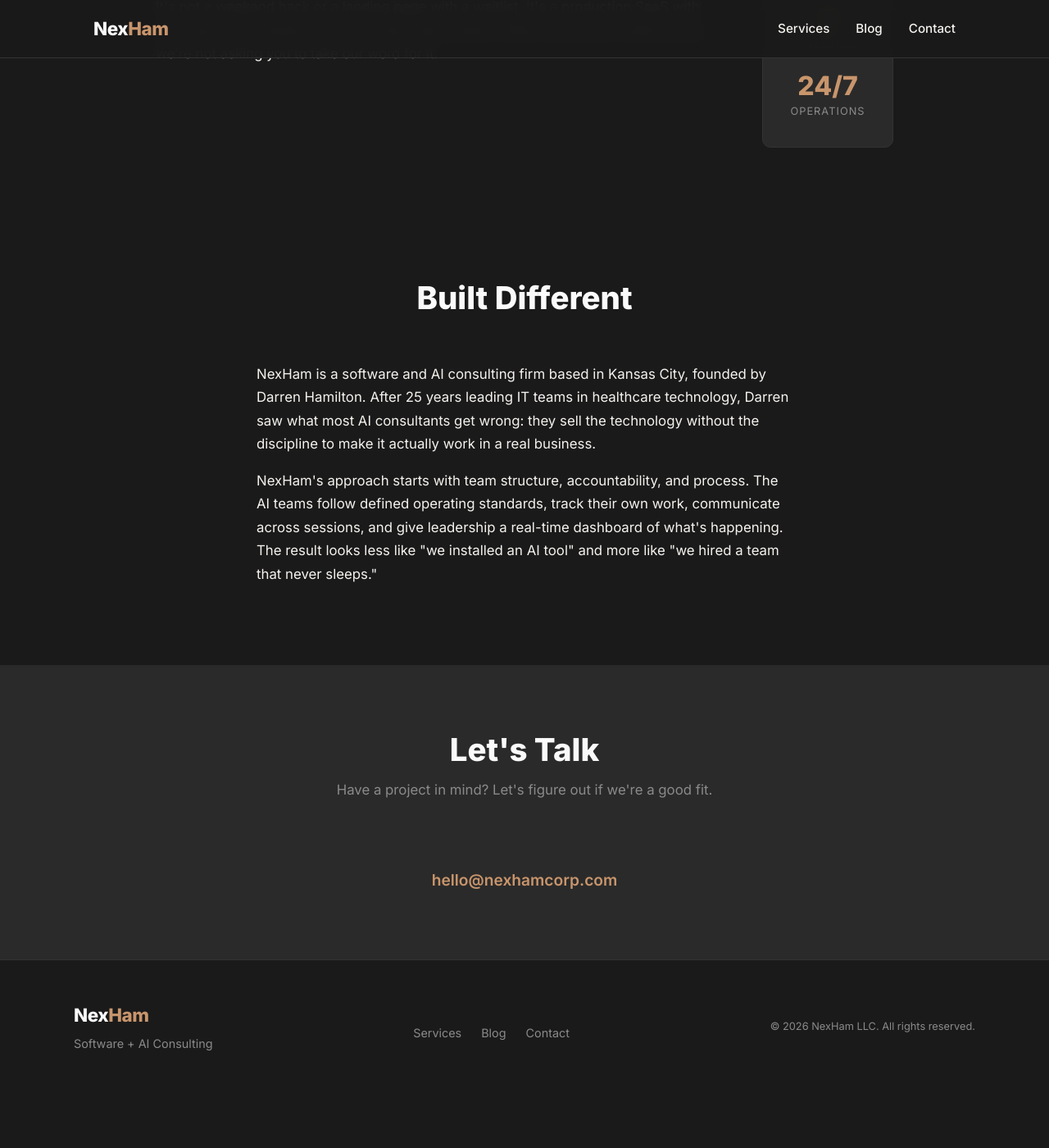
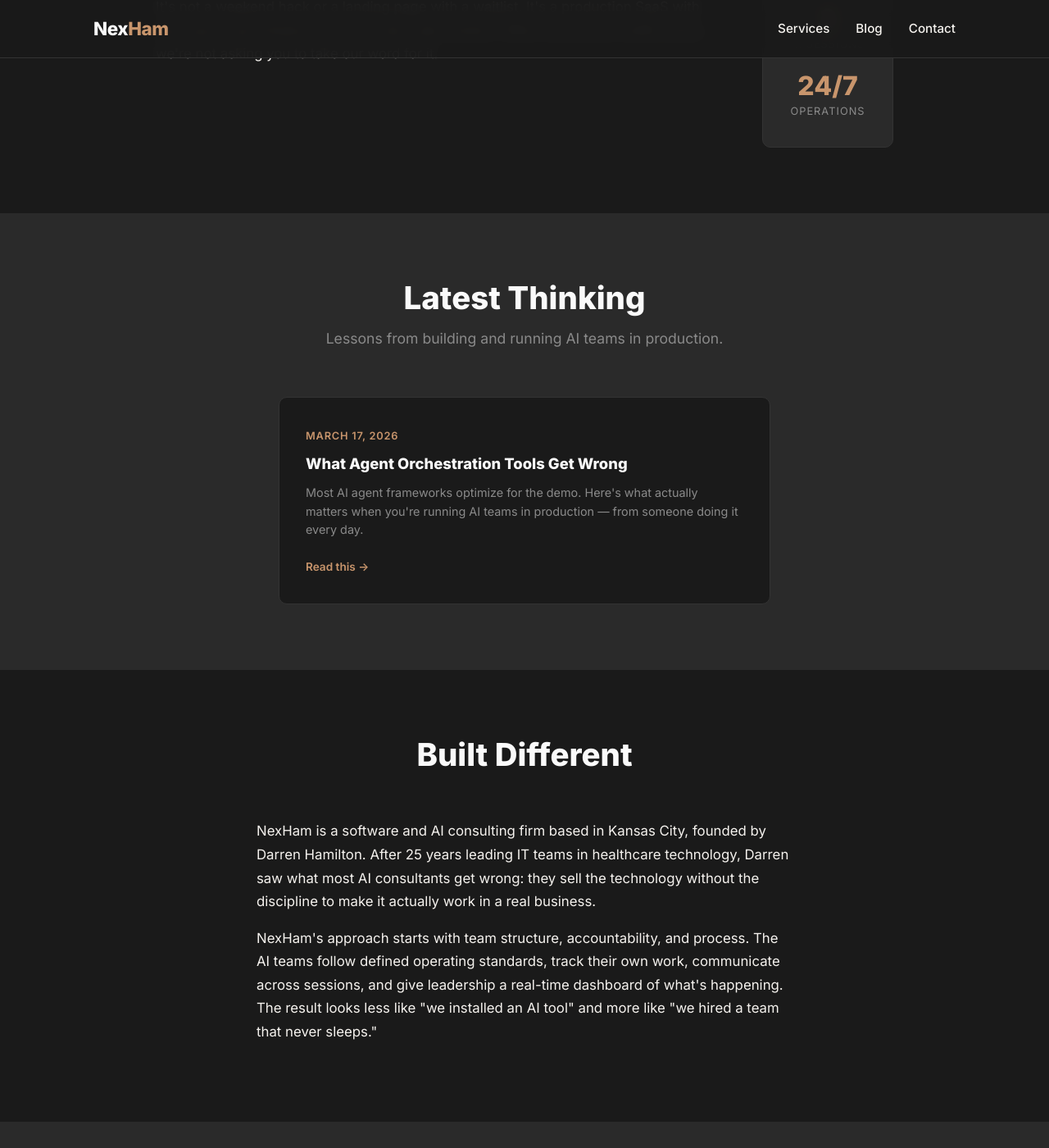
Before and after one commit to djhamilton872/nexhamcorp.com, a Jekyll site: the page built from index.md, in a window 1280 px wide and 1400 px high, scrolled down 1599 px. Shown: the whole window at 82% size. Built offline with Jekyll 4.4.1, drawn with Linux system fonts in a browser that asks for light colours; before the commit the page ends 2948 px from its top, so only the background shows below that.

Commit message:
Add Latest Thinking blog preview section to homepage
- New section between The Proof and Built Different
- Jekyll liquid loop pulls latest 3 posts with title, date, description
- Blog cards styled as clickable tiles with hover lift
- Surfaces blog content where visitors will actually see it
- 'See All Posts' button appears when more than 3 posts exist

Co-Authored-By: Claude Opus 4.6 <noreply@anthropic.com>

```diff
--- a/assets/css/style.css
+++ b/assets/css/style.css
@@ -393,6 +393,80 @@ section {
   }
 }
 
+/* ---- Latest Thinking / Blog Cards ---- */
+.latest-thinking {
+  background: var(--charcoal-light);
+}
+
+.blog-cards {
+  max-width: 1100px;
+  margin: 0 auto;
+  display: grid;
+  grid-template-columns: repeat(auto-fit, minmax(300px, 1fr));
+  gap: 1.5rem;
+}
+
+.blog-card {
+  display: block;
+  background: var(--charcoal);
+  border: 1px solid var(--charcoal-mid);
+  border-radius: 10px;
+  padding: 2rem;
+  transition: border-color 0.2s ease, transform 0.2s ease;
+  text-decoration: none;
+  position: relative;
+}
+
+.blog-card:hover {
+  border-color: var(--copper-dark);
+  transform: translateY(-2px);
+  text-decoration: none;
+}
+
+.blog-card time {
+  font-size: 0.8rem;
+  color: var(--copper);
+  text-transform: uppercase;
+  letter-spacing: 0.06em;
+  font-weight: 600;
+}
+
+.blog-card h3 {
+  font-size: 1.15rem;
+  font-weight: 700;
+  color: var(--white);
+  margin: 0.6rem 0 0.75rem;
+  line-height: 1.35;
+}
+
+.blog-card p {
+  font-size: 0.9rem;
+  color: var(--slate);
+  line-height: 1.55;
+  margin-bottom: 1.25rem;
+}
+
+.blog-card .read-link {
+  font-size: 0.85rem;
+  font-weight: 600;
+  color: var(--copper);
+  transition: color 0.2s ease;
+}
+
+.blog-card:hover .read-link {
+  color: var(--copper-light);
+}
+
+.blog-more {
+  text-align: center;
+  margin-top: 2.5rem;
+}
+
+/* Single blog card: center it, cap width */
+.blog-cards:has(.blog-card:only-child) {
+  max-width: 600px;
+}
+
 /* ---- Footer ---- */
 .site-footer {
   border-top: 1px solid var(--charcoal-mid);
--- a/index.md
+++ b/index.md
@@ -68,6 +68,30 @@ title: false
   </div>
 </section>
 
+<section class="latest-thinking" id="blog">
+  <div class="container">
+    <div class="section-header">
+      <h2>Latest Thinking</h2>
+      <p>Lessons from building and running AI teams in production.</p>
+    </div>
+    <div class="blog-cards">
+      {% for post in site.posts limit:3 %}
+      <a href="{{ post.url | relative_url }}" class="blog-card">
+        <time>{{ post.date | date: "%B %d, %Y" }}</time>
+        <h3>{{ post.title }}</h3>
+        <p>{{ post.description }}</p>
+        <span class="read-link">Read this &rarr;</span>
+      </a>
+      {% endfor %}
+    </div>
+    {% if site.posts.size > 3 %}
+    <div class="blog-more">
+      <a href="{{ '/blog' | relative_url }}" class="btn btn-outline">See All Posts</a>
+    </div>
+    {% endif %}
+  </div>
+</section>
+
 <section class="about" id="about">
   <div class="container">
     <div class="section-header">
```
